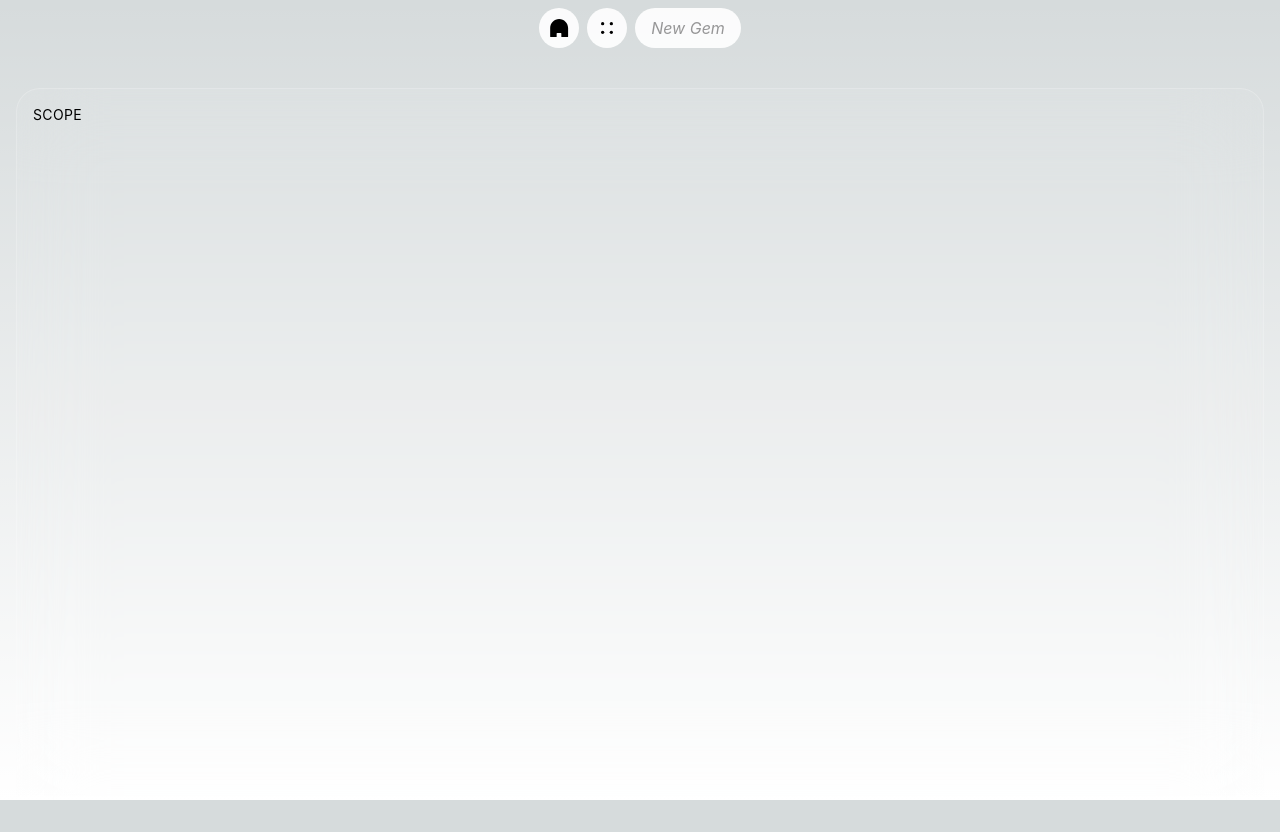
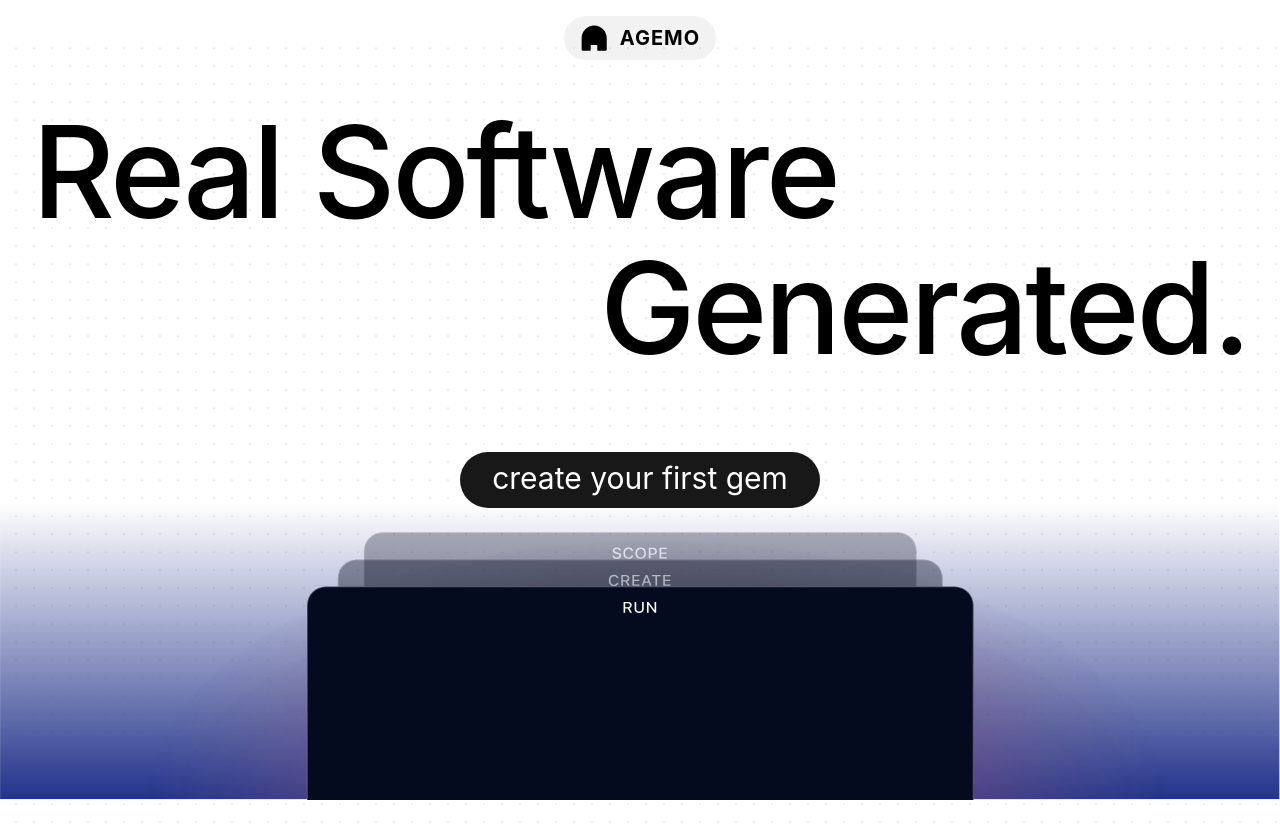
Before and after one commit to richcahill/agemo, a Next.js app: page / in a window 1280 px wide. Before the commit the page ends 800 px from the top, so only its background shows below. Built offline with nearby package versions, Linux system fonts and the light colour scheme.

Commit message:
homepage :)

```diff
--- a/src/components/DotBackground.jsx
+++ b/src/components/DotBackground.jsx
@@ -11,7 +11,7 @@ export default function DotBackground(props) {
           patternUnits='userSpaceOnUse'
         >
           <circle
-            className='fill-white dark:fill-white/20'
+            className='fill-black/30 dark:fill-white/30'
             cx='16'
             cy='16'
             r='0.5'
--- a/src/components/Nav.jsx
+++ b/src/components/Nav.jsx
@@ -1,17 +1,20 @@
 // Nav component
 import Logo from '@/components/icons/Logo';
 import Menu from '@/components/icons/Menu';
+import Link from 'next/link';
 
 const Nav = () => {
   return (
     <nav className='w-full flex justify-center p-2 gap-2 items-stretch'>
-      <div className='bg-white/90 dark:bg-white/10 flex justify-center items-center rounded-full h-10 w-10 cursor-pointer'>
-        <Logo color='#fff' className='h-5 w-5 fill-black dark:fill-white' />
-      </div>
-      <div className='bg-white/90 dark:bg-white/10 h-10 w-10 flex justify-center items-center rounded-full cursor-pointer'>
+      <Link href='/'>
+        <div className='bg-black/5 dark:bg-white/10 flex justify-center items-center rounded-full h-10 w-10 cursor-pointer'>
+          <Logo color='#fff' className='h-5 w-5 fill-black dark:fill-white' />
+        </div>
+      </Link>
+      <div className='bg-black/5 dark:bg-white/10 h-10 w-10 flex justify-center items-center rounded-full cursor-pointer'>
         <Menu className='h-3 w-3 fill-black dark:fill-white' />
       </div>
-      <div className='bg-white/90 dark:bg-white/10 h-10 px-4 flex justify-center items-center rounded-full cursor-pointer italic text-black/40 dark:text-white/40'>
+      <div className='bg-black/5 dark:bg-white/10 h-10 px-4 flex justify-center items-center rounded-full cursor-pointer italic text-black/40 dark:text-white/40'>
         New Gem
       </div>
     </nav>
--- a/src/components/build_steps/Build.jsx
+++ b/src/components/build_steps/Build.jsx
@@ -96,7 +96,7 @@ export default function Scope(props) {
           </div>
         </div>
       ) : (
-        <div className='flex gap-4 h-full w-full justify-between flex-col'>
+        <div className='flex gap-4 h-full w-full justify-between flex-col overflow-hidden'>
           <div className='text-2xl font-medium'>
             These are your microservices
           </div>
@@ -208,7 +208,7 @@ export default function Scope(props) {
           )}
 
           {inspectNode && (
-            <div className='h-full absolute right-0 bg-white w-1/3 top-0 rounded-r-3xl rounded-l-xl flex flex-col'>
+            <div className='h-full absolute right-0 bg-white dark:bg-white/10 backdrop-blur-3xl w-1/3 top-0 rounded-r-3xl rounded-l-xl flex flex-col'>
               <div className='flex flex-col gap-4 p-8'>
                 <div className='flex w-full justify-between'>
                   <div className='text-2xl font-medium'>
--- a/src/pages/gem/[id].jsx
+++ b/src/pages/gem/[id].jsx
@@ -11,7 +11,7 @@ export default function Home() {
   const divRefs = useRef([]);
   const [containerHeight, setContainerHeight] = useState(0);
   const [transforms, setTransforms] = useState([]);
-  const [activeStep, setActiveStep] = useState(2);
+  const [activeStep, setActiveStep] = useState(0);
 
   useEffect(() => {
     if (containerRef.current) {
@@ -60,7 +60,10 @@ export default function Home() {
 
     // Cleanup
     return () => {
-      containerRef.current.removeEventListener('scroll', handleScroll);
+      if (containerRef.current) {
+        // Check if containerRef.current exists before trying to remove the listener
+        containerRef.current.removeEventListener('scroll', handleScroll);
+      }
     };
   }, [divRefs]);
 
@@ -80,7 +83,7 @@ export default function Home() {
   return (
     <main className='flex h-screen flex-col items-center gap-4'>
       <Head>
-        <title>Agemo</title>
+        <title>Agemo · New Gem</title>
         <link rel='icon' href='/favicon.png' />
       </Head>
       <Nav />
--- a/src/pages/index.jsx
+++ b/src/pages/index.jsx
@@ -1,80 +1,33 @@
-import React, { useRef, useState, useEffect } from 'react';
-import Nav from '@/components/Nav';
 import Head from 'next/head';
+import Link from 'next/link';
+import Logo from '@/components/icons/Logo';
+import DotBackground from '@/components/DotBackground';
 
 export default function Home() {
-  const containerRef = useRef(null);
-  const divRefs = useRef([]);
-  const [containerHeight, setContainerHeight] = useState(0);
-  const [transforms, setTransforms] = useState([]);
-
-  useEffect(() => {
-    if (containerRef.current) {
-      setContainerHeight(containerRef.current.offsetHeight);
-    }
-  }, []);
-
-  useEffect(() => {
-    setTransforms(
-      new Array(divRefs.current.length).fill({ scale: 1, translateY: 0 })
-    );
-
-    const handleScroll = () => {
-      const newTransforms = divRefs.current.map((ref, index) => {
-        let scale = 1;
-        let translateY = 0;
-
-        // Skip the last div as it doesn't affect scaling
-        if (index === divRefs.current.length - 1) return { scale, translateY };
-
-        const nextRect = divRefs.current[index + 1].getBoundingClientRect();
-
-        if (nextRect.top <= 100 && nextRect.top >= 0) {
-          scale = 1 - (divRefs.current.length - index) * 0.03;
-          translateY = -4 * (divRefs.current.length - index);
-        }
-
-        return { scale, translateY };
-      });
-
-      setTransforms(newTransforms);
-    };
-
-    containerRef.current.addEventListener('scroll', handleScroll);
-
-    // Cleanup
-    return () => {
-      containerRef.current.removeEventListener('scroll', handleScroll);
-    };
-  }, [divRefs]);
-
-  const divContents = ['scope', 'build', 'design', 'test'];
-
   return (
     <main className='flex h-screen flex-col items-center gap-4'>
       <Head>
         <title>Agemo</title>
         <link rel='icon' href='/favicon.png' />
       </Head>
-      <Nav />
-      <div
-        className='flex-1 p-4 pb-0 w-full relative overflow-scroll'
-        ref={containerRef}
-      >
-        {divContents.map((text, index) => (
-          <div
-            key={index}
-            ref={(el) => (divRefs.current[index] = el)}
-            style={{
-              height: containerHeight - 20,
-              transform: `scale(${transforms[index]?.scale}) translateY(${transforms[index]?.translateY}px)`,
-            }}
-            className='w-full bg-white/5 p-4 rounded-t-3xl sticky top-0 transition-transform origin-top border border-white/20 backdrop-blur-2xl'
-          >
-            <div className='text-sm uppercase tracking-wide'>{text}</div>
-          </div>
-        ))}
+      <DotBackground />
+      <div>
+        <div className=' mt-4 py-2 px-4 rounded-full flex items-center  gap-3 bg-black/5 dark:bg-white/10'>
+          <Logo color='#fff' className='h-7 w-7 fill-black dark:fill-white' />
+          <div className='font-bold tracking-wider text-xl'>AGEMO</div>
+        </div>
       </div>
+      <div className='p-8 text-9xl font-medium container flex flex-col gap-2 tracking-tight'>
+        <div className=''>Real Software</div>
+        <div className='self-end'>Generated.</div>
+      </div>
+      <Link href='/gem/932oifjd8'>
+        <div className='text-3xl rounded-full bg-black dark:bg-white px-8 pb-3 pt-2 text-white dark:text-black  opacity-90 hover:opacity-100 transition-opacity cursor-pointer mt-8'>
+          create your first gem
+        </div>
+      </Link>
+      <img src='/images/homeBackground.svg' className='w-full fixed bottom-0' />
+      <img src='/images/layers.svg' className=' fixed bottom-0' />
     </main>
   );
 }
--- a/src/styles/globals.css
+++ b/src/styles/globals.css
@@ -4,7 +4,7 @@
 
 :root {
   --foreground-rgb: 0, 0, 0;
-  --background-start-rgb: 214, 219, 220;
+  --background-start-rgb: 255, 255, 255;
   --background-end-rgb: 255, 255, 255;
 }
 
```
Also changed, not shown: public/images/homeBackground.svg (added), public/images/layers.svg (added).
